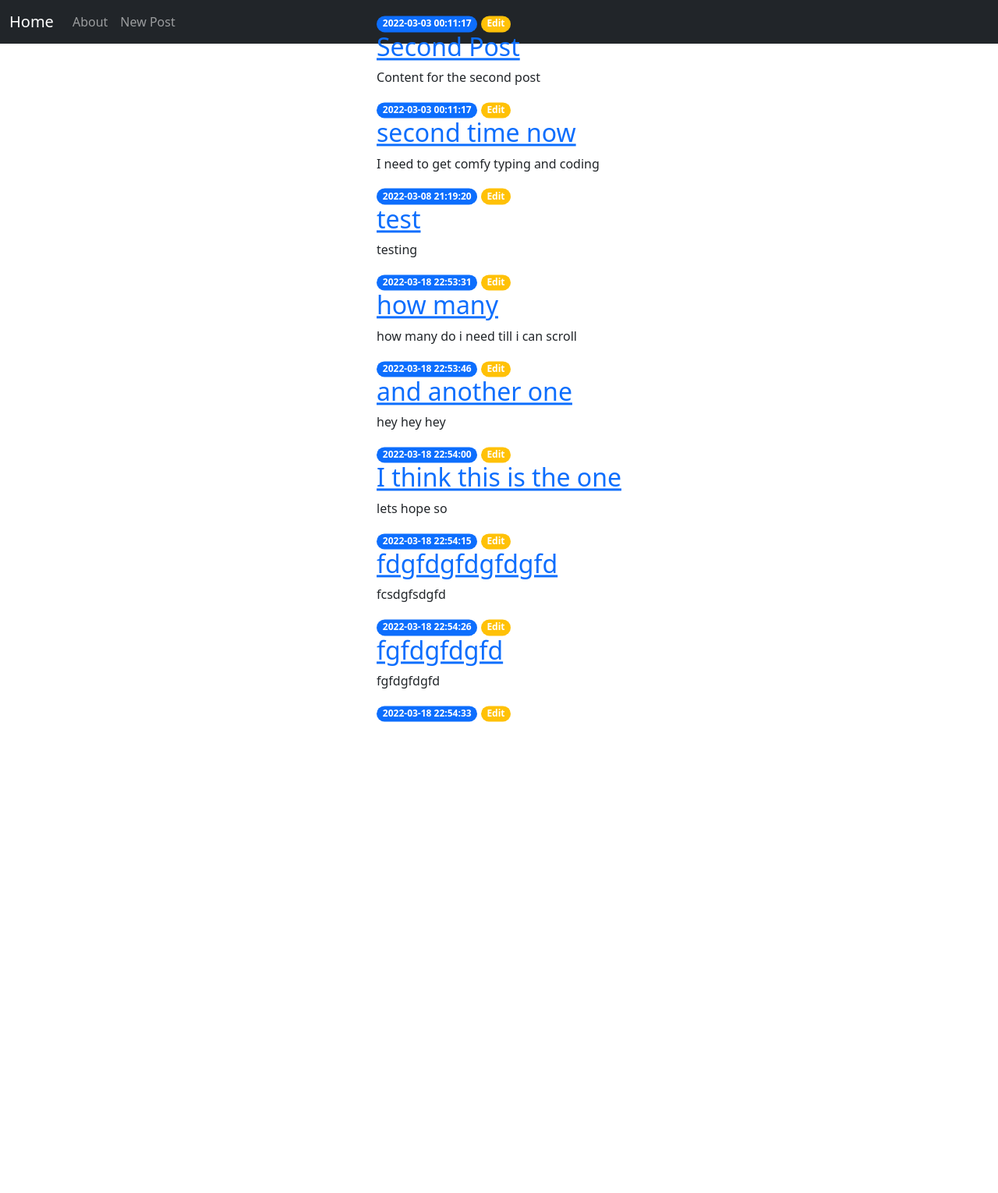
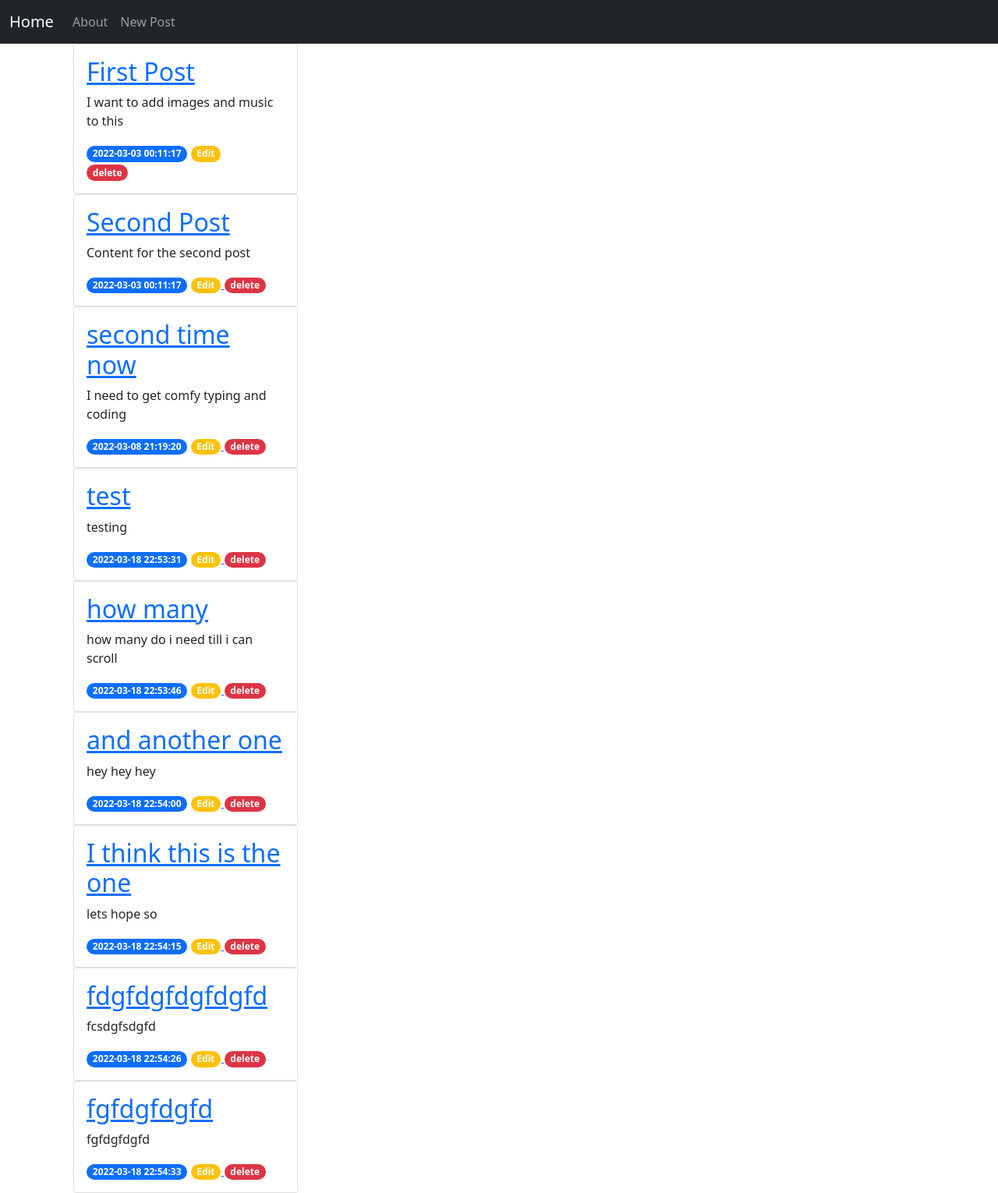
Before and after one commit to Infamouslanre/flask_blog, a Flask app: page / in a window 1280 px wide. Shown: the whole page at 78% size. Before the commit the page ends 926 px from the top, so only its background shows below. Run offline with Flask 2, Linux system fonts and the light colour scheme; data comes from the database, SQL or seed files in the repository; some libraries are stand-ins or nearby versions.

Commit message:
delete post button

```diff
--- a/templates/index.html
+++ b/templates/index.html
@@ -1,17 +1,29 @@
 {% extends 'base.html' %}
 
 {% block content %}
-    <div class="position-absolute top-50 start-50 translate-middle">
-        <h1>{% block title %} Feed {% endblock %}</h1>
+<div class="container">
+    <div class="row">
+        <div class="col">
              {% for post in posts %}
+                 <div class="card" style="width: 18rem;">
+                    <div class="card-body">
                             <a href={{ url_for('post', post_id=post['id']) }}>
-                <h2>{{ post['title']}}</h2>
+                                <h2 class="card-title">{{ post['title']}}</h2>
                             </a>
-                <p>{{post['content']}}</p>
+                            <p class ="card-text">{{post['content']}}</p>
                             <span class="badge rounded-pill bg-primary">{{ post['created'] }}</span>
                             <a href="{{ url_for('edit', id=post['id']) }}">
                                 <span class="badge rounded-pill bg-warning test-dark">Edit</span>
                             </a>
+                            <a>
+                            <form action="{{ url_for('delete', id=post['id']) }}" method="post">
+                                <input type=hidden value="{{ id }}" />
+                            <span type=submit class="badge rounded-pill bg-danger test-dark" /> delete</span>
+                            </a>
+                    </div>
+                </div>
                 {% endfor %}
             </div>
+        </div>
+</div>
 {% endblock %}
```
Lines whose indentation alone changed are shown as unchanged.
